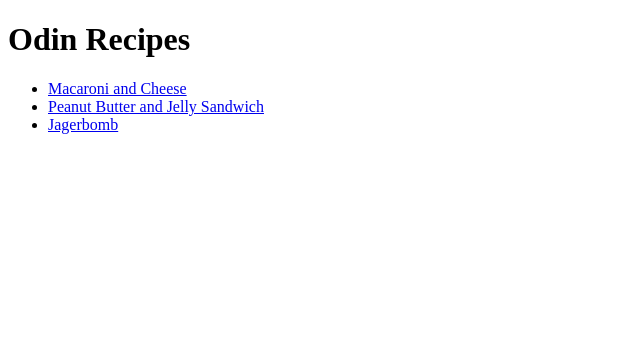
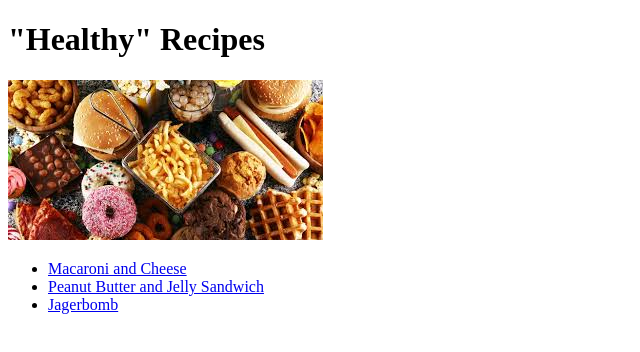
Before and after one commit to JayWoodall/odin-recipes, a plain HTML site: page index.html in a window 1280 px wide. Shown: the whole page, without its empty margins (0-640 px from the left). Drawn offline with Linux system fonts and the light colour scheme.

Commit message:
Stylistic changes to index.html

```diff
--- a/index.html
+++ b/index.html
@@ -4,10 +4,11 @@
     <meta charset="UTF-8">
     <meta http-equiv="X-UA-Compatible" content="IE=edge">
     <meta name="viewport" content="width=device-width, initial-scale=1.0">
-    <title>Odin Recipes</title>
+    <title>"Healthy" recipes</title>
 </head>
 <body>
-    <h1>Odin Recipes</h1>
+    <h1>"Healthy" Recipes</h1>
+    <img src="images/food.jpg">
     <ul>
         <li><a href="recipes/macncheese.html">Macaroni and Cheese</a></li>
         <li><a href="recipes/pbj.html">Peanut Butter and Jelly Sandwich</a></li>
```
Also changed, not shown: images/food.jpg (added).
